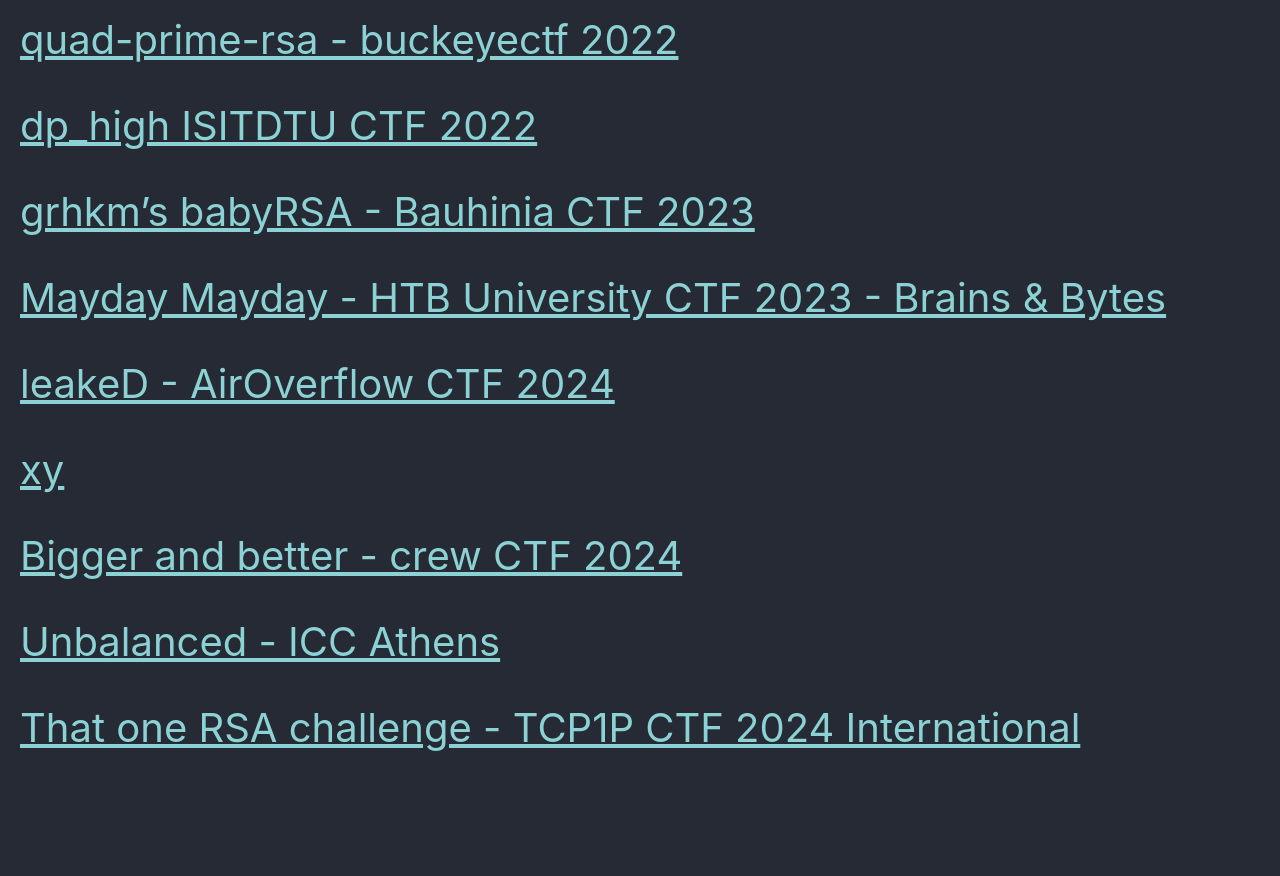
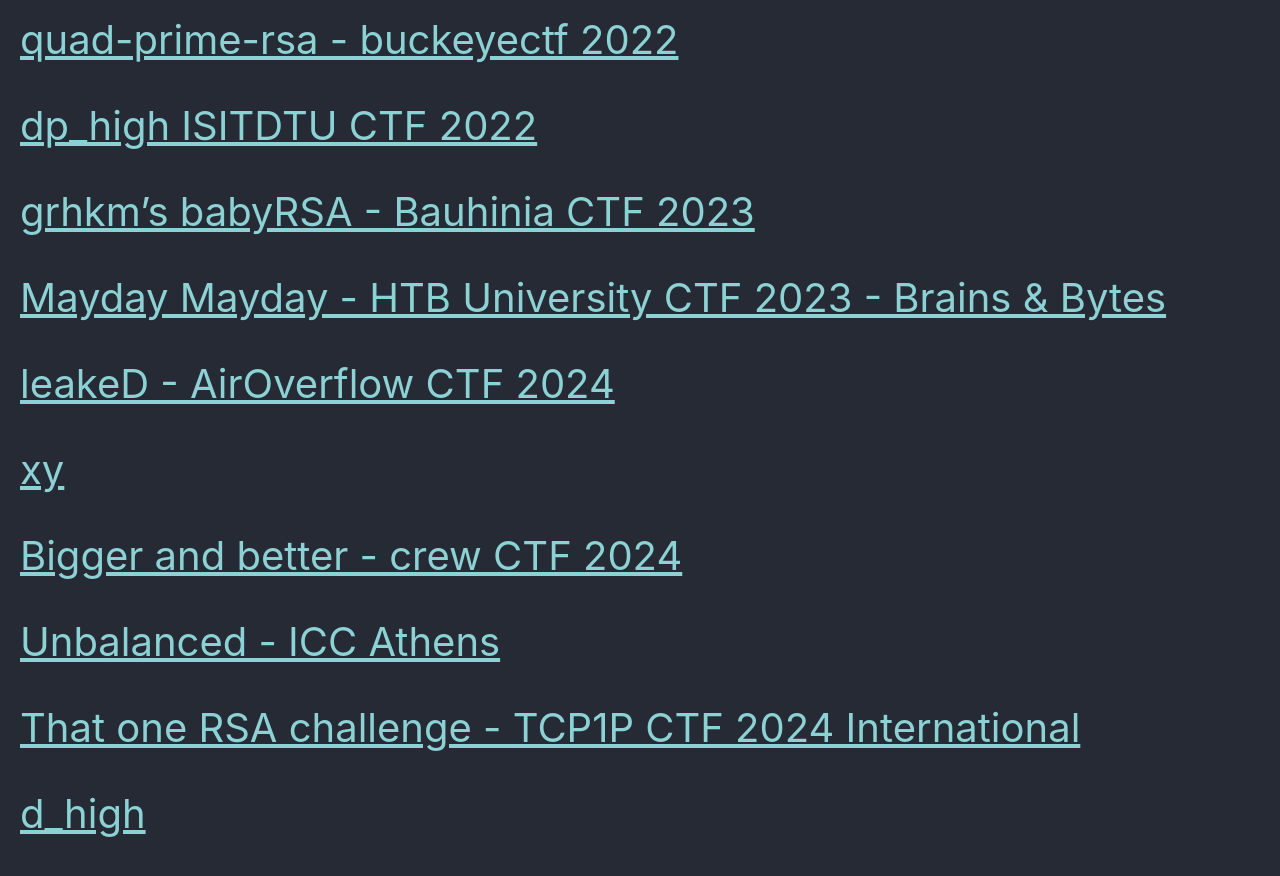
Before and after one commit to Connor-McCartney/Connor-McCartney.github.io, a Jekyll site: the page built from _pages/cryptography/small-roots/small-roots.md, in a window 1280 px wide and 900 px high, scrolled down 882 px. Shown: the top 876 px of the window. Built offline with Jekyll 4.4.1, drawn with Linux system fonts in a browser that asks for light colours; cached includes are drawn as plain includes; before the commit the page ends 1696 px from its top, so only the background shows below that.

Commit message:
Update small-roots.md

```diff
--- a/_pages/cryptography/small-roots/small-roots.md
+++ b/_pages/cryptography/small-roots/small-roots.md
@@ -42,3 +42,6 @@ title: Coppersmith's Small Roots
 
 
 <span style="font-size:2em;">   [That one RSA challenge - TCP1P CTF 2024 International](/cryptography/small-roots/ThatoneRSAchallenge-TCP1PCTF2024International)       </span> <br>
+
+
+<span style="font-size:2em;">   [d_high](/cryptography/small-roots/d_high)       </span> <br>
```
